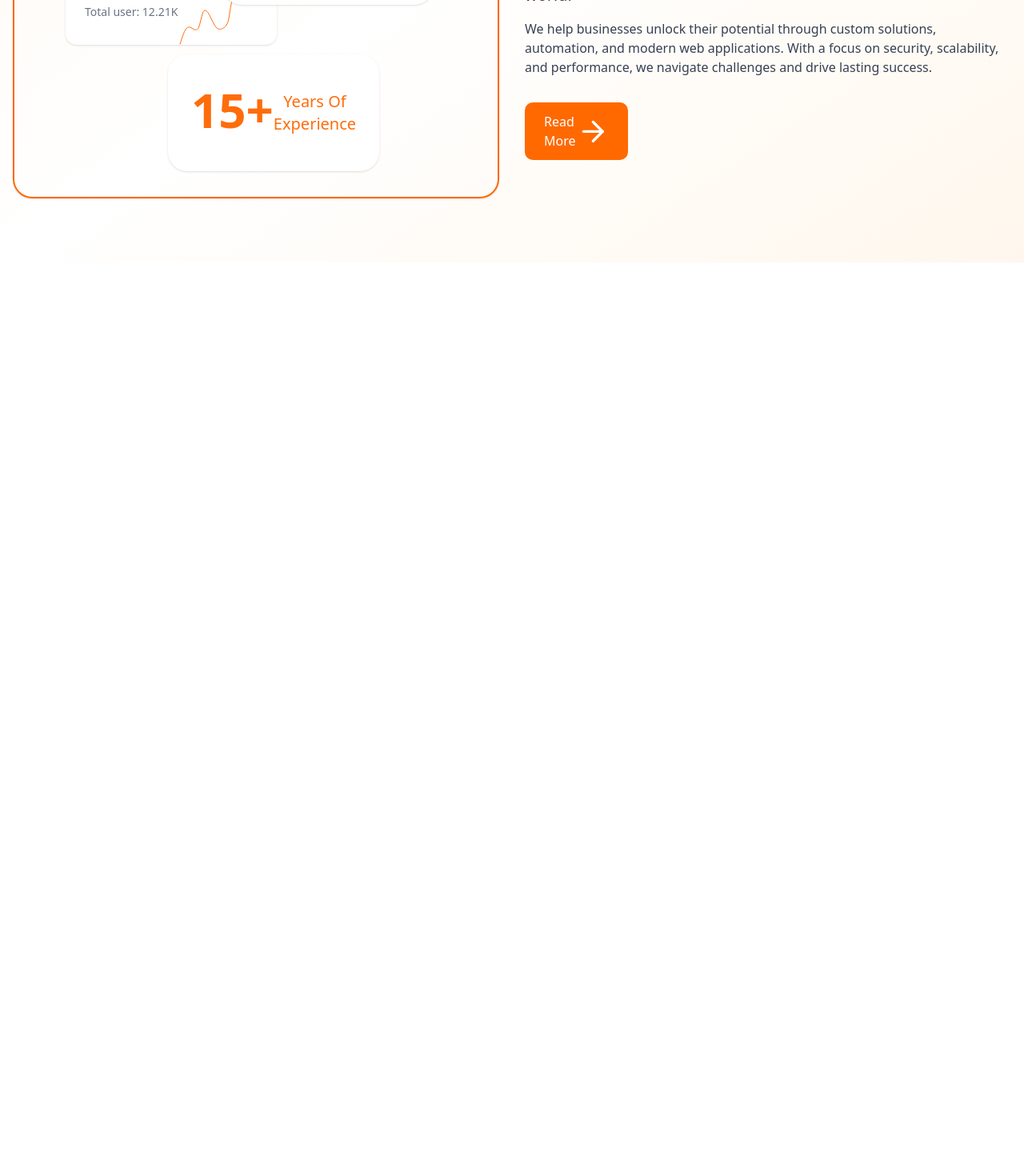
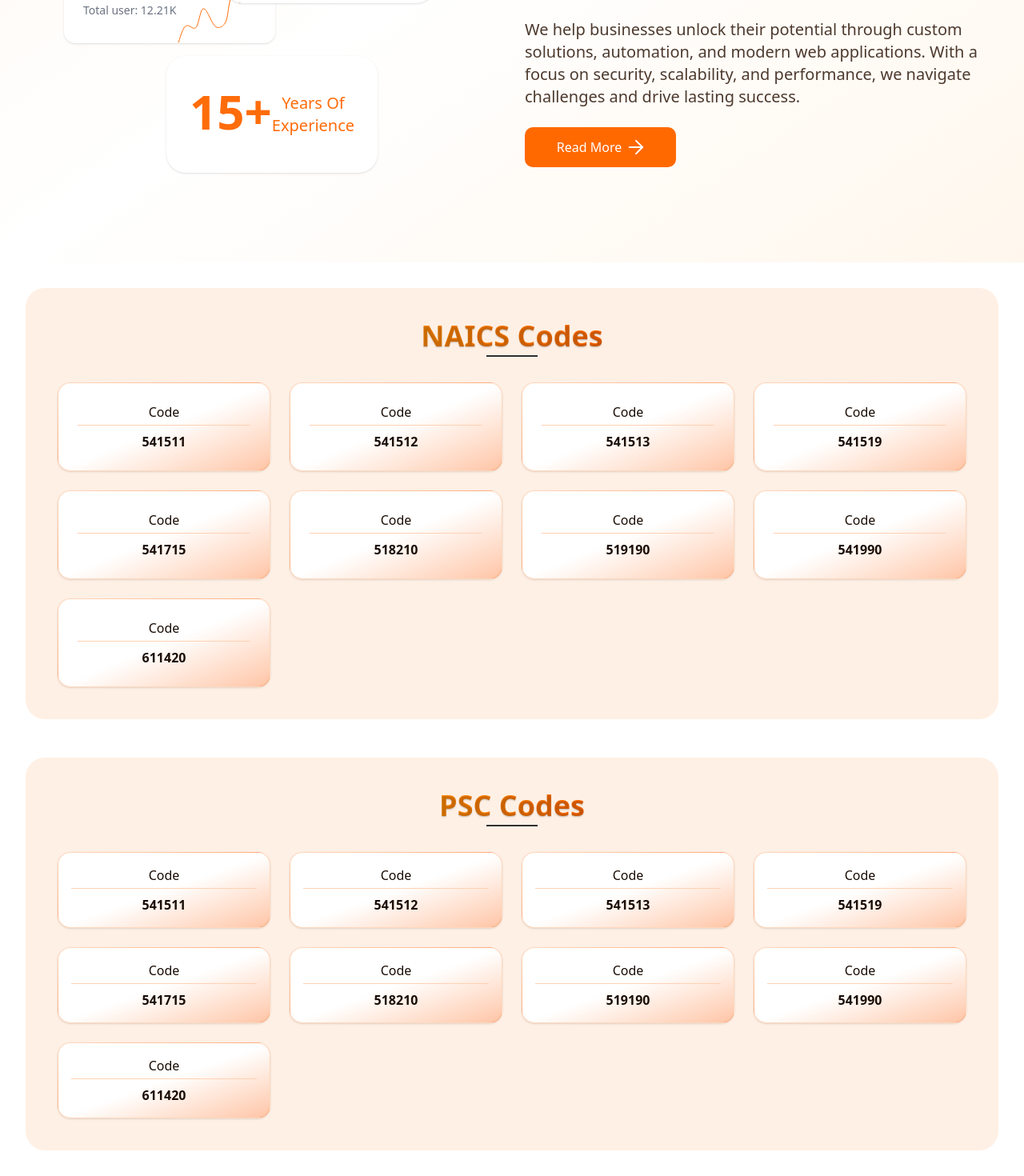
Before and after one commit to hrmrakib/phaninall-web, a Next.js app: page / in a window 1280 px wide. Shown: the part 1378-2848 px from the top of the page at 80% size. Before the commit the page ends 1706 px from the top, so only its background shows below. Built offline with nearby package versions, Linux system fonts and the light colour scheme.

Commit message:
code display done!

```diff
--- a/src/app/page.tsx
+++ b/src/app/page.tsx
@@ -3,6 +3,7 @@
 import Nav from "@/components/header/Nav";
 import AboutUs from "@/components/home/AboutSection";
 import Hero from "@/components/home/Hero";
+import CodesDisplay from "@/components/home/CodesDisplay";
 
 export default function Home() {
   return (
@@ -11,7 +12,10 @@ export default function Home() {
 
       <main className='flex-1'>
         <Hero />
+
         <AboutUs />
+
+        <CodesDisplay />
       </main>
     </div>
   );
--- a/src/components/home/AboutSection.tsx
+++ b/src/components/home/AboutSection.tsx
@@ -10,7 +10,7 @@ export default function AboutUs() {
           <h1 className='text-4xl md:text-5xl font-bold text-transparent bg-clip-text bg-gradient-to-r from-orange-400 to-orange-500 inline-block'>
             ABOUT US
           </h1>
-          <div className='h-1 w-16 bg-orange-500 mx-auto mt-2'></div>
+          <div className='h-1 w-16 bg-[#1A0D05] mx-auto mt-2'></div>
         </div>
 
         <div className='text-center max-w-3xl mx-auto mb-16'>
@@ -22,7 +22,7 @@ export default function AboutUs() {
         </div>
 
         <div className='grid md:grid-cols-2 gap-8 items-center'>
-          <div className='relative min-h-[500px] md:min-h-[600px] lg:min-h-[500px] flex flex-col items-center justify-center space-y-6 border-2 border-orange-500 rounded-3xl p-6 shadow-sm'>
+          <div className='relative min-h-[500px] md:min-h-[600px] lg:min-h-[500px] flex flex-col items-center justify-center space-y-6 p-6'>
             {/* User Stats Card */}
             <div className='md:absolute md:top-56 md:left-4 lg:left-16 lg:top-40'>
               <div className='relative w-[264px] h-[146px] bg-[#FFFFFF] flex items-center rounded-xl p-6 shadow-sm'>
@@ -89,14 +89,14 @@ export default function AboutUs() {
               Orange Tech Consultants
             </h2>
 
-            <p className='text-[#4D3A2E] text-xl font-normal mb-4'>
+            <p className='text-[#4D3A2E] text-xl font-normal mb-6'>
               At Orange Tech Consultants, we redefine innovation in technology
               services. Specializing in AI/ML, Generative AI, DevSecOps, Cloud &
               Data Engineering, SRE, and Full Stack Development, we deliver
               cutting-edge solutions for a digital-first world.
             </p>
 
-            <p className='text-gray-700 mb-8'>
+            <p className='text-[#4D3A2E] text-xl font-normal mb-6'>
               We help businesses unlock their potential through custom
               solutions, automation, and modern web applications. With a focus
               on security, scalability, and performance, we navigate challenges
@@ -105,20 +105,23 @@ export default function AboutUs() {
 
             <Link
               href='/about'
-              className='inline-flex items-center px-6 py-3 bg-orange-500 text-white font-medium rounded-lg hover:bg-orange-600 transition-colors'
+              className='inline-flex w-[189px] h-[50px] items-center justify-center px-6 py-3 bg-orange-500 text-white font-medium rounded-lg hover:bg-orange-600 transition-colors'
             >
-              Read More
+              <span className='mr-2'>Read More</span>
               <svg
+                width='20'
+                height='20'
+                viewBox='0 0 20 20'
+                fill='none'
                 xmlns='http://www.w3.org/2000/svg'
-                viewBox='0 0 24 24'
-                fill='none'
-                stroke='currentColor'
-                strokeWidth='2'
-                strokeLinecap='round'
-                strokeLinejoin='round'
               >
-                <path d='M5 12h14' />
-                <path d='m12 5 7 7-7 7' />
+                <path
+                  d='M1.83337 9.99992H18.1667M18.1667 9.99992L10 1.83325M18.1667 9.99992L10 18.1666'
+                  stroke='white'
+                  stroke-width='2'
+                  stroke-linecap='round'
+                  stroke-linejoin='round'
+                />
               </svg>
             </Link>
           </div>
--- /dev/null
+++ b/src/components/home/CodesDisplay.tsx
@@ -0,0 +1,114 @@
+"use client";
+
+import { useState, useEffect } from "react";
+
+interface CodeData {
+  id: string;
+  code: string;
+}
+
+export default function CodesDisplay() {
+  const [windowWidth, setWindowWidth] = useState<number>(0);
+
+  useEffect(() => {
+    setWindowWidth(window.innerWidth);
+
+    const handleResize = () => {
+      setWindowWidth(window.innerWidth);
+    };
+
+    window.addEventListener("resize", handleResize);
+    return () => window.removeEventListener("resize", handleResize);
+  }, []);
+
+  const naicsCodes: CodeData[] = [
+    { id: "1", code: "541511" },
+    { id: "2", code: "541512" },
+    { id: "3", code: "541513" },
+    { id: "4", code: "541519" },
+    { id: "5", code: "541715" },
+    { id: "6", code: "518210" },
+    { id: "7", code: "519190" },
+    { id: "8", code: "541990" },
+    { id: "9", code: "611420" },
+  ];
+
+  const pscCodes: CodeData[] = [
+    { id: "1", code: "541511" },
+    { id: "2", code: "541512" },
+    { id: "3", code: "541513" },
+    { id: "4", code: "541519" },
+    { id: "5", code: "541715" },
+    { id: "6", code: "518210" },
+    { id: "7", code: "519190" },
+    { id: "8", code: "541990" },
+    { id: "9", code: "611420" },
+  ];
+
+  const getGridCols = () => {
+    if (windowWidth < 640) return "grid-cols-1";
+    if (windowWidth < 768) return "grid-cols-2";
+    if (windowWidth < 1024) return "grid-cols-3";
+    return "grid-cols-4";
+  };
+
+  return (
+    <div className='min-h-screen bg-gradient-to-br from-[#FFF] via-[#FFF] to-[#FFF] p-4 md:p-8'>
+      <div className='container mx-auto space-y-12'>
+        {/* NAICS Codes Section */}
+        <section className='bg-gradient-to-br from-[#FFF0E5] via-[#FFF0E5] to-[#FFF0E5] rounded-3xl p-6 md:p-10'>
+          <div className='text-center mb-8'>
+            <h2 className='text-3xl md:text-4xl font-bold text-transparent bg-clip-text bg-gradient-to-r from-orange-400 to-orange-500 inline-block text-shadow-sm'>
+              NAICS Codes
+            </h2>
+            <div className='h-0.5 w-16 bg-[#303030] mx-auto mt-1'></div>
+          </div>
+
+          <div className={`grid ${getGridCols()} gap-4 md:gap-6`}>
+            {naicsCodes.map((item) => (
+              <div
+                key={item.id}
+                className='bg-gradient-to-br from-[#ffffff] via-[#ffffff] to-[#ff6c0a57] border border-[#ff6c0a44] rounded-2xl p-6 shadow-sm transition-transform hover:scale-105'
+              >
+                <div className='text-center'>
+                  <p className='text-[#1A0D05] text-base mb-1'>Code</p>
+                  <div className='h-px w-full bg-[#FFD1B2] mb-2'></div>
+                  <p className='font-bold text-base text-[#1A0D05]'>
+                    {item.code}
+                  </p>
+                </div>
+              </div>
+            ))}
+          </div>
+        </section>
+
+        {/* PSC Codes Section */}
+        <section className='bg-gradient-to-br from-[#FFF0E5] via-[#FFF0E5] to-[#FFF0E5] rounded-3xl p-6 md:p-10'>
+          <div className='text-center mb-8'>
+            <h2 className='text-3xl md:text-4xl font-bold text-transparent bg-clip-text bg-gradient-to-r from-orange-400 to-orange-500 inline-block text-shadow-sm'>
+              PSC Codes
+            </h2>
+            <div className='h-0.5 w-16 bg-[#303030] mx-auto mt-1'></div>
+          </div>
+
+          <div className={`grid ${getGridCols()} gap-4 md:gap-6`}>
+            {pscCodes.map((item) => (
+              <div
+                key={item.id}
+                className='bg-gradient-to-br from-[#ffffff] via-[#ffffff] to-[#ff6c0a57] border border-[#ff6c0a44] rounded-2xl p-4 shadow-sm transition-transform hover:scale-105'
+              >
+                <div className='text-center'>
+                  <p className='text-[#1A0D05] text-base mb-1'>Code</p>
+                  <div className='h-px w-full bg-[#FFD1B2] mb-2'></div>
+                  <p className='font-bold text-base text-[#1A0D05]'>
+                    {item.code}
+                  </p>
+                </div>
+              </div>
+            ))}
+          </div>
+        </section>
+      </div>
+    </div>
+  );
+}
```
